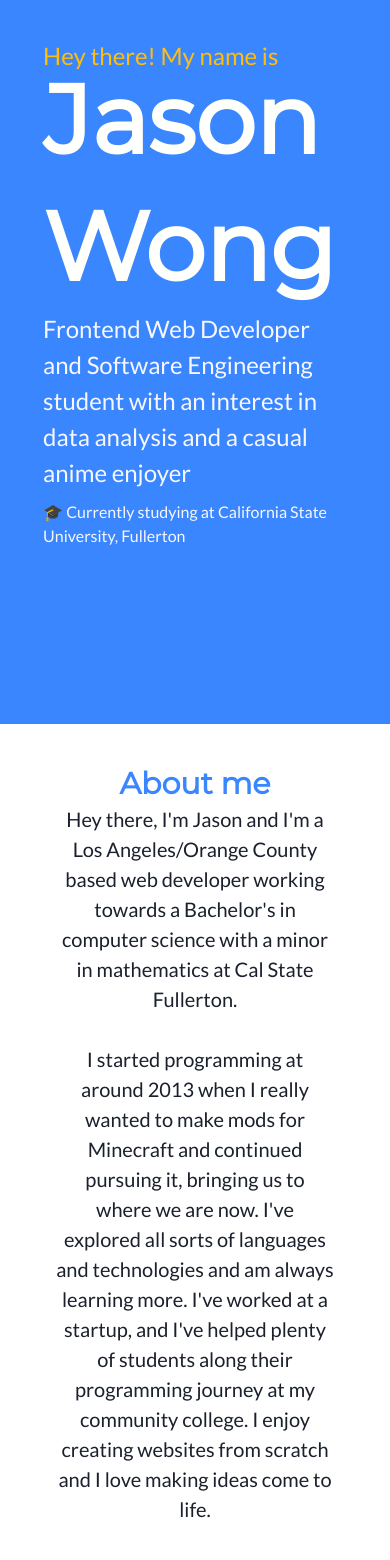
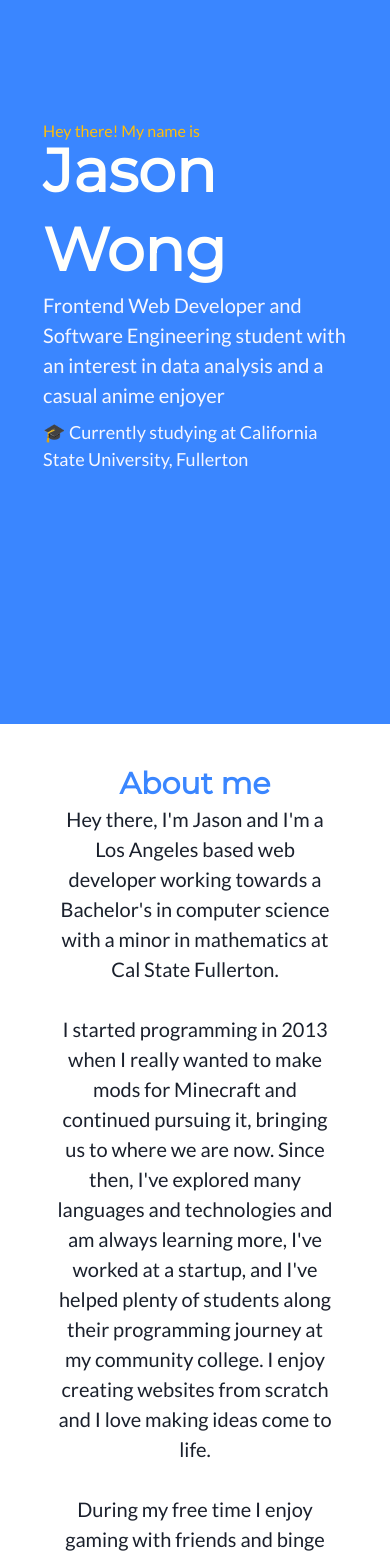
Before and after one commit to jaasonw/jason-wong.me, a Next.js app: page / in a window 390 px wide. Shown: the part 120-1680 px from the top of the page. Built offline with nearby package versions, Linux system fonts and the light colour scheme.

Commit message:
responsive web designer pt 2 btw

```diff
--- a/components/About.jsx
+++ b/components/About.jsx
@@ -8,14 +8,14 @@ export default function Header() {
       <FadeInOnScroll>
         <Container fontSize="xl" maxW="container.lg" textAlign="center">
           <Heading color="#3A86FF">About me</Heading>
-          Hey there, I&apos;m Jason and I&apos;m a Los Angeles/Orange County based web
+          Hey there, I&apos;m Jason and I&apos;m a Los Angeles based web
           developer working towards a Bachelor&apos;s in computer science with a
           minor in mathematics at Cal State Fullerton.
           <br></br>
-          <br></br>I started programming at around 2013 when I really wanted to
+          <br></br>I started programming in 2013 when I really wanted to
           make mods for Minecraft and continued pursuing it, bringing us to
-          where we are now. I&apos;ve explored all sorts of languages and
-          technologies and am always learning more. I&apos;ve worked at a startup,
+          where we are now. Since then, I&apos;ve explored many languages and
+          technologies and am always learning more, I&apos;ve worked at a startup,
           and I&apos;ve helped plenty of students along their programming journey at
           my community college. I enjoy creating websites from scratch and I
           love making ideas come to life.
--- a/components/Header.jsx
+++ b/components/Header.jsx
@@ -42,18 +42,18 @@ export default function Header() {
           <Box paddingLeft="1%" maxWidth="900px">
             <Text
               color="#FFBE0B"
-              fontSize={["2xl", "2xl", "3xl", "4xl"]}
+              fontSize={["1xl", "2xl", "3xl", "4xl"]}
               lineHeight="0"
             >
               Hey there! My name is
             </Text>
             <motion.div variants={item}>
-              <Heading color="#FFFFFC" fontSize={["8xl", "8xl", "8xl", "9xl"]}>
+              <Heading color="#FFFFFC" fontSize={["6xl", "8xl", "8xl", "9xl"]}>
                 Jason Wong
               </Heading>
             </motion.div>
             <motion.div variants={item}>
-              <Text color="#F7F7FF" fontSize={["2xl", "2xl", "3xl", "3xl"]}>
+              <Text color="#F7F7FF" fontSize={["xl", "2xl", "3xl", "3xl"]}>
                 Frontend Web Developer and Software Engineering student with an
                 interest in data analysis and a casual anime enjoyer
               </Text>
@@ -61,7 +61,7 @@ export default function Header() {
             <motion.div variants={item}>
               <Text
                 color="#F7F7FF"
-                fontSize={["1xl", "1xl", "2xl", "2xl"]}
+                fontSize={["lg", "1xl", "2xl", "2xl"]}
                 paddingTop="3%"
               >
                 🎓 Currently studying at California State University, Fullerton
```
Also changed, not shown: components/Projects.jsx (+4 -4 lines).
